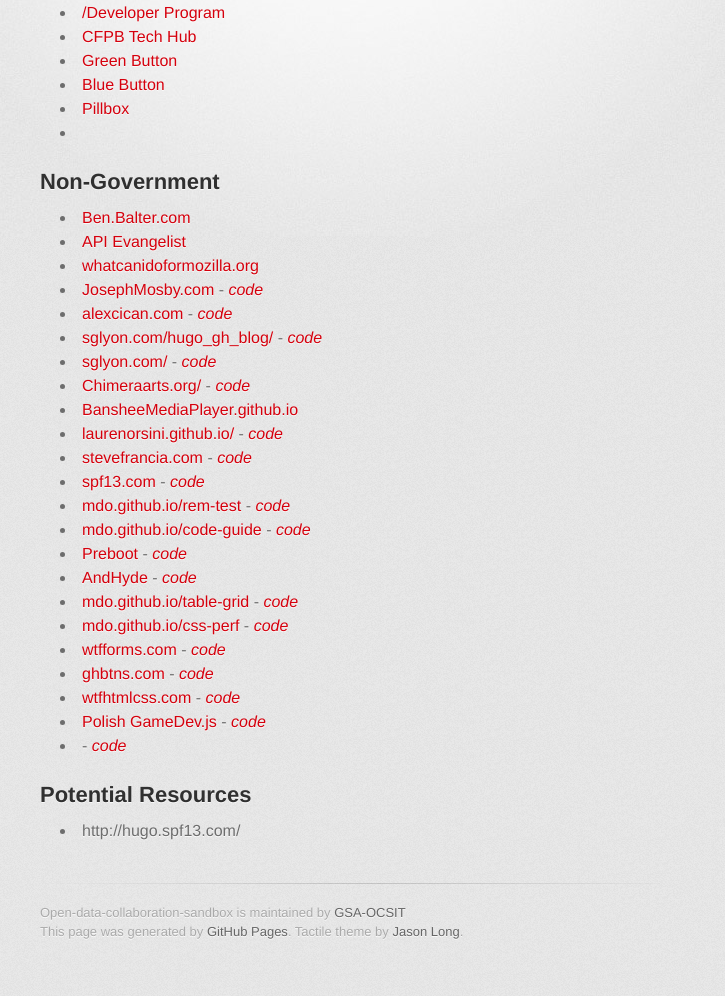
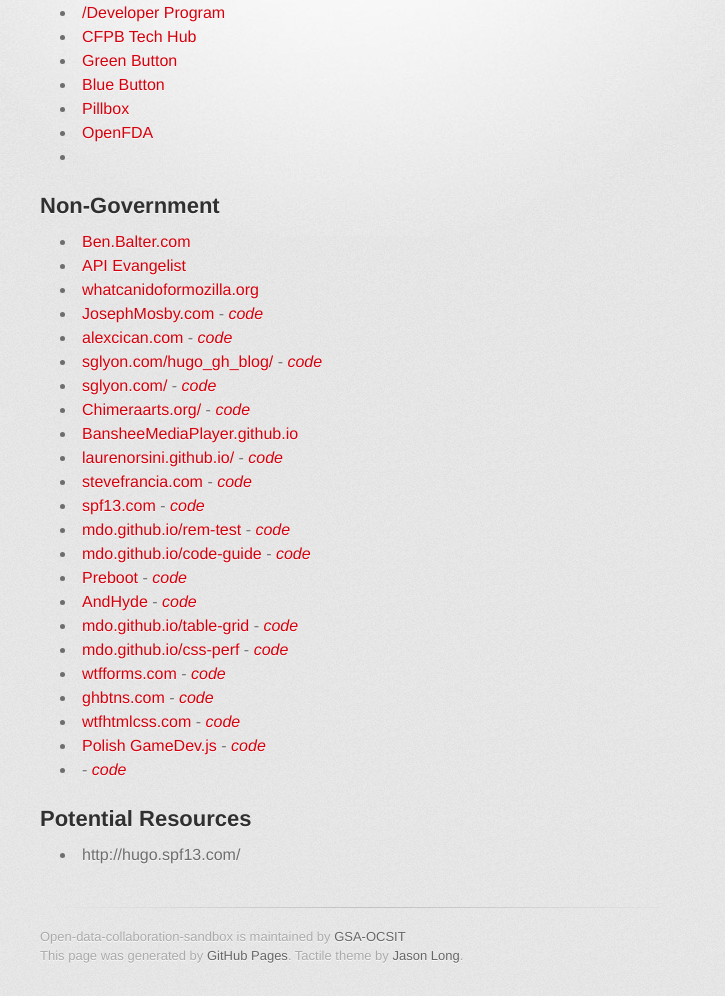
Before and after one commit to GSA/Open-Data-Collaboration-Sandbox, a Jekyll site: the page built from website_examples.md, in a window 1280 px wide. Shown: the part 337-1333 px from the top of the page, without its empty margins (290-1015 px from the left). Built offline with Jekyll 4.4.1, drawn with Linux system fonts in a browser that asks for light colours; some web fonts are replaced; before the commit the page ends 1309 px from its top, so only the background shows below that.

Commit message:
adding fda

```diff
--- a/website_examples.md
+++ b/website_examples.md
@@ -15,6 +15,7 @@
 * [Green Button](green-button.github.io)
 * [Blue Button](http://blue-button.github.io/)
 * [Pillbox](https://hhs.github.io/pillbox/)
+* [OpenFDA](http://open.fda.gov/)
 * []()
 
 
```
